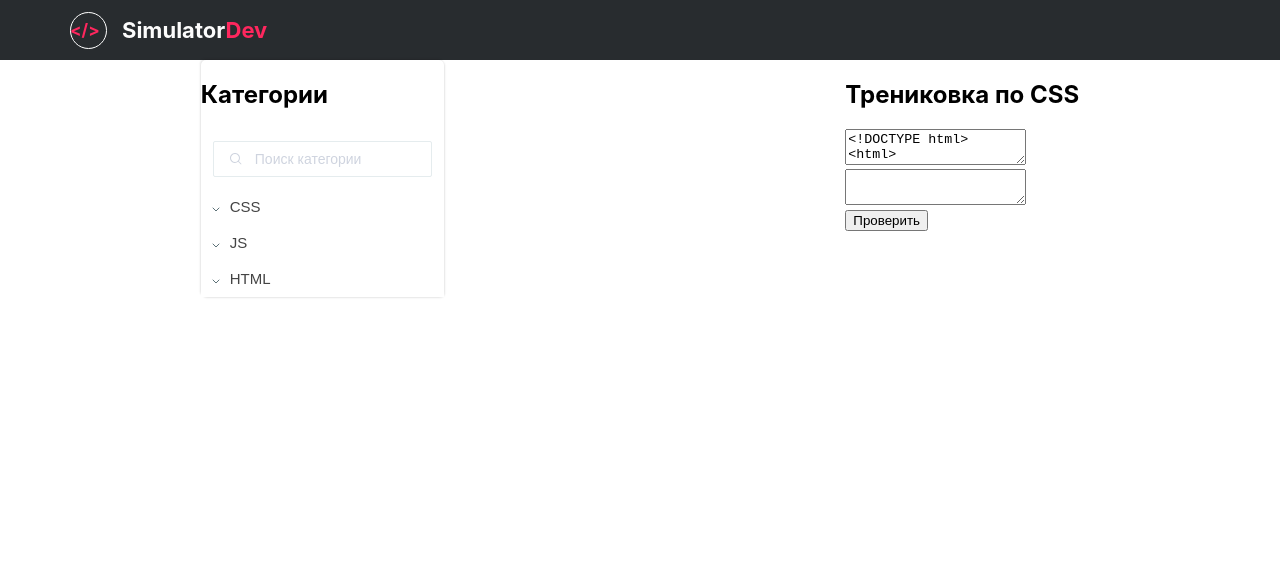
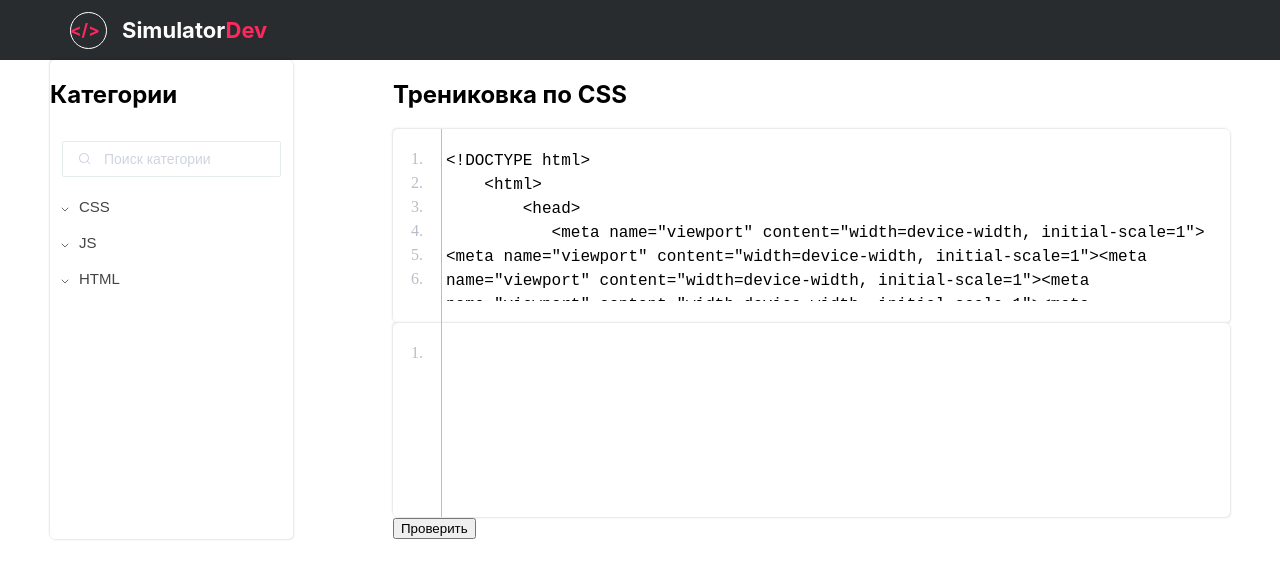
Before and after one commit to b00017469/simulator-dev, a React (Create React App) app: page / in a window 1280 px wide. Shown: the top 578 px of the page. Built offline with nearby package versions, Linux system fonts and the light colour scheme.

Commit message:
refactor: training

```diff
--- a/package.json
+++ b/package.json
@@ -10,10 +10,12 @@
     "@types/node": "^16.7.13",
     "@types/react": "^18.0.0",
     "@types/react-dom": "^18.0.0",
+    "@types/react-modal": "^3.13.1",
     "@types/react-redux": "^7.1.24",
     "@types/react-router-dom": "^5.3.3",
     "react": "^18.2.0",
     "react-dom": "^18.2.0",
+    "react-modal": "^3.16.1",
     "react-redux": "^8.0.5",
     "react-router-dom": "^6.4.3",
     "react-scripts": "5.0.1",
--- /dev/null
+++ b/src/common/components/textarea/Textarea.module.css
@@ -0,0 +1,41 @@
+.textField {
+    display: flex;
+    width: 837px;
+    min-height: 150px;
+    background: #FFFFFF;
+    box-shadow: 1px 1px 2px rgba(0, 0, 0, 0.1), -1px -1px 2px rgba(0, 0, 0, 0.1);
+    border-radius: 5px;
+}
+
+.textField textarea {
+    width: 99%;
+    min-height: 150px;
+    resize: none;
+    border: none;
+    outline: none;
+    font-size: 16px;
+    line-height: 24px;
+}
+
+.textField pre {
+    text-align: center;
+    white-space: pre-wrap;
+    width: 100%;
+    margin: 18px 0;
+}
+
+.numbers {
+    width: 51px;
+    border-right: 1px solid #B9BDC7;
+}
+
+.numbers pre {
+    margin: 18px 0;
+    font-family: 'Montserrat', serif;
+    font-style: normal;
+    font-weight: 400;
+    font-size: 16px;
+    line-height: 24px;
+    color: #B9BDC7;
+
+}
--- /dev/null
+++ b/src/common/components/textarea/Textarea.tsx
@@ -0,0 +1,38 @@
+import React, { ChangeEvent } from 'react';
+
+import { ReturnComponentType } from '../../types/ReturnComponentType';
+
+import styles from './Textarea.module.css';
+
+type Props = {
+  value?: string;
+  onChange?: (e: ChangeEvent<HTMLTextAreaElement>) => void;
+};
+
+export const Textarea = ({ value, onChange }: Props): ReturnComponentType => {
+  const linesCount = value?.split('\n').length;
+  const getNumbers = (): string => {
+    let numbers = '';
+
+    if (linesCount)
+      for (let i = 0; i < linesCount; i += 1) {
+        numbers += `${i + 1}.\n`;
+      }
+
+    return numbers;
+  };
+  const lineNumbers = getNumbers();
+
+  return (
+    <div className={styles.textField}>
+      <div className={styles.numbers}>
+        <pre>{lineNumbers}</pre>
+      </div>
+      <pre>
+        <code>
+          <textarea value={value} onChange={onChange} />
+        </code>
+      </pre>
+    </div>
+  );
+};
--- a/src/db/codeCategories.ts
+++ b/src/db/codeCategories.ts
@@ -11,10 +11,12 @@ export const codeCategories: CategoryType[] = [
         code: [
           {
             row: 1,
-            content: `<!DOCTYPE html>\n<html>
-<head>
-<meta name="viewport" content="width=device-width, initial-scale=1">
-<style>`,
+            content: `<!DOCTYPE html>
+    <html>
+        <head>
+           <meta name="viewport" content="width=device-width, initial-scale=1"><meta name="viewport" content="width=device-width, initial-scale=1"><meta name="viewport" content="width=device-width, initial-scale=1"><meta name="viewport" content="width=device-width, initial-scale=1"><meta name="viewport" content="width=device-width, initial-scale=1"><meta name="viewport" content="width=device-width, initial-scale=1">
+           <meta name="viewport" content="width=device-width, initial-scale=1"><meta name="viewport" content="width=device-width, initial-scale=1"><meta name="viewport" content="width=device-width, initial-scale=1"><meta name="viewport" content="width=device-width, initial-scale=1"><meta name="viewport" content="width=device-width, initial-scale=1"><meta name="viewport" content="width=device-width, initial-scale=1">
+              <style>`,
           },
           {
             row: 2,
--- /dev/null
+++ b/src/features/training/Training.module.css
@@ -0,0 +1,20 @@
+.trainingPanel {
+    width: 837px;
+
+}
+
+.textField {
+    min-width: 500px;
+    min-height: 150px;
+    background: #FFFFFF;
+    box-shadow: 1px 1px 2px rgba(0, 0, 0, 0.1), -1px -1px 2px rgba(0, 0, 0, 0.1);
+    border-radius: 5px;
+}
+.textField textarea{
+    width: 100%;
+    min-height: 150px;
+    resize: none;
+    border: none;
+    overflow: hidden;
+    outline: none;
+}
--- a/src/features/training/Training.tsx
+++ b/src/features/training/Training.tsx
@@ -1,23 +1,69 @@
-import React, { useState } from 'react';
+import React, { ChangeEvent, useState } from 'react';
 
+import ReactModal from 'react-modal';
+
+import { Textarea } from '../../common/components/textarea/Textarea';
 import { ReturnComponentType } from '../../common/types/ReturnComponentType';
 import { codeCategories } from '../../db/codeCategories';
 
+import styles from './Training.module.css';
+
 export const Training = (): ReturnComponentType => {
+  const [modalIsOpen, setIsOpen] = React.useState(false);
   const [userText, setUserText] = useState<string>('');
+  const [lastUser, setLastUser] = useState<string>('');
+  const [currentDev, setCurrentDev] = useState<string>('');
   const def = codeCategories[0].subcategories[0].code[0].content;
 
-  console.log(userText === def);
+  const onChangeHandle = (e: ChangeEvent<HTMLTextAreaElement>): void => {
+    const lastUser = e.currentTarget.value.slice(-1);
+    const currentDev = def.charAt(e.currentTarget.value.length - 1);
+    // const currNext = def.charAt(e.currentTarget.value.length);
+
+    if (lastUser === currentDev) {
+      if (def.charAt(e.currentTarget.value.length) === '\n') {
+        let space = '\n';
+        let i = 1;
+
+        while (def.charAt(e.currentTarget.value.length + i) === ' ') {
+          space += ' ';
+          i += 1;
+        }
+
+        return setUserText(`${e.currentTarget.value}${space}`);
+      }
+
+      return setUserText(e.currentTarget.value);
+    }
+    setLastUser(lastUser);
+    setCurrentDev(currentDev);
+    setIsOpen(true);
+  };
+
+  const closeModal = (): void => {
+    setIsOpen(false);
+  };
 
   return (
-    <div>
+    <div className={styles.trainingPanel}>
       <h2>Трениковка по CSS</h2>
-      <div>
-        <textarea value={def} readOnly />
-      </div>
-      <div>
-        <textarea value={userText} onChange={e => setUserText(e.currentTarget.value)} />
-      </div>
+
+      <Textarea value={def} />
+
+      <Textarea value={userText} onChange={onChangeHandle} />
+
+      <ReactModal isOpen={modalIsOpen}>
+        <div>
+          <span>
+            Ошибка)) Вы набрали {lastUser}, а необходимо {currentDev}
+          </span>
+          {/* eslint-disable-next-line jsx-a11y/no-autofocus */}
+          <button type="button" onClick={closeModal} autoFocus={modalIsOpen}>
+            ОК
+          </button>
+        </div>
+      </ReactModal>
+
       <button type="button">Проверить</button>
     </div>
   );
--- a/src/index.tsx
+++ b/src/index.tsx
@@ -1,13 +1,15 @@
 import React from 'react';
 
+import './index.css';
 import ReactDOM from 'react-dom/client';
-import './index.css';
+import ReactModal from 'react-modal';
 
 import App from './app/App';
 import reportWebVitals from './reportWebVitals';
 
 const root = ReactDOM.createRoot(document.getElementById('root') as HTMLElement);
 
+ReactModal.setAppElement('#root');
 root.render(<App />);
 
 // If you want to start measuring performance in your app, pass a function
```
Also changed, not shown: .eslintrc.json, 1 other file (tests, documents, lock files or other folders).
